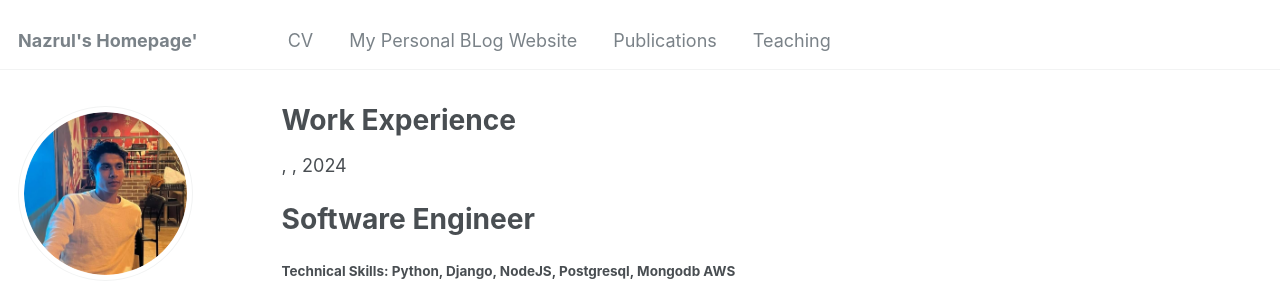
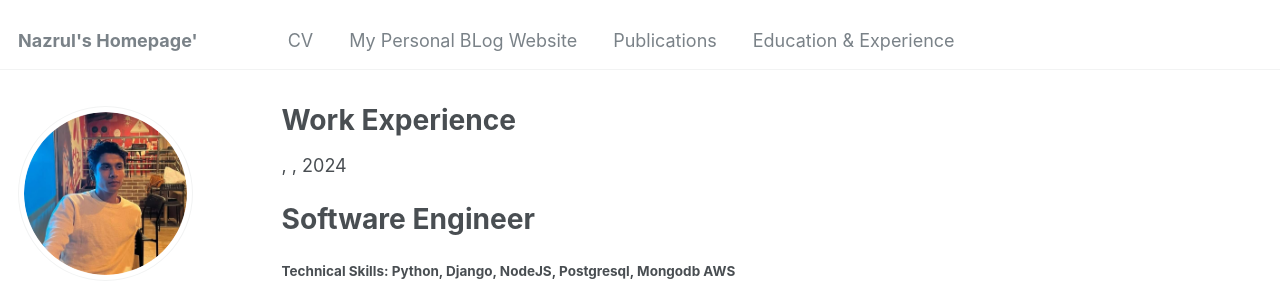
Before and after one commit to nazrulhuda/portfolio, a Jekyll site: the page built from _teaching/2014-spring-teaching-1.md, in a window 1280 px wide. Shown: the top 281 px of the page. Built offline with Jekyll 4.4.1, drawn with Linux system fonts in a browser that asks for light colours; some web fonts are replaced.

Commit message:
first commit

```diff
--- a/_data/navigation.yml
+++ b/_data/navigation.yml
@@ -13,7 +13,7 @@ main:
  # - title: "Talks"
   #  url: /talks/
 
-  - title: "Teaching"
+  - title: "Education & Experience"
     url: /teaching/
 
 
```
